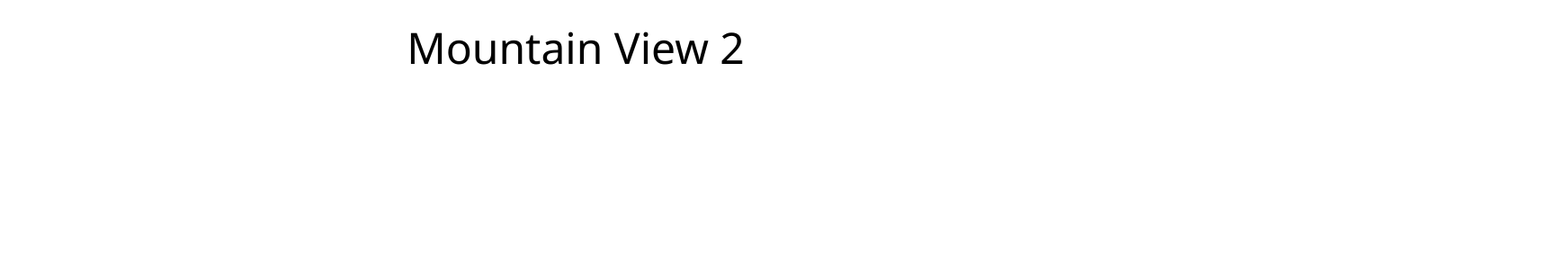
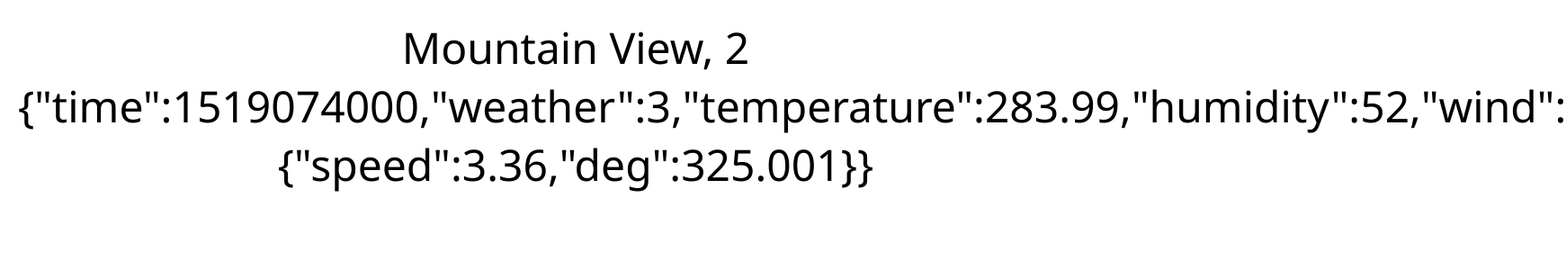
Before and after one commit to jyi468/weather, a React (Create React App) app: page / in a window 1280 px wide. Shown: the top 300 px of the page at 90% size, 1741 px wide, since content can reach past the window. Built offline with nearby package versions, Linux system fonts and the light colour scheme.

Commit message:
Display basic data

```diff
--- a/package.json
+++ b/package.json
@@ -12,7 +12,8 @@
     "react-scripts-ts": "3.1.0",
     "redux": "^4.0.0",
     "redux-logger": "^3.0.6",
-    "redux-thunk": "^2.3.0"
+    "redux-thunk": "^2.3.0",
+    "weather-icons": "^1.3.2"
   },
   "scripts": {
     "start": "react-scripts-ts start",
--- a/src/components/App.tsx
+++ b/src/components/App.tsx
@@ -1,9 +1,9 @@
 import * as React from 'react';
-import { TempScale } from '../types/types';
+import {TempScale, Weather} from '../types/types';
 //import * as actions from '../actions';
 //import { Dispatch } from 'redux';
 import './App.css';
-import { WeatherState } from "../types/types";
+import {WeatherState} from "../types/types";
 
 /**
  * Functional component that gives name and exclamation marks depending on enthusiasm level.
@@ -35,7 +35,18 @@ export class App extends React.Component<WeatherState, WeatherState> {
     static defaultProps: WeatherState = {
         city: "",
         country: "",
-        scale: TempScale.F
+        scale: TempScale.F,
+        forecasts: [{
+            time: 0,
+            weather: Weather.ClearSky,
+            temperature: 0,
+            humidity: 0,
+            precipitation: 0,
+            wind: {
+                deg: 0,
+                speed: 0
+            }
+        }]
     };
 
     constructor(props: WeatherState) {
@@ -49,10 +60,11 @@ export class App extends React.Component<WeatherState, WeatherState> {
     }
 
     render() {
-        const { city, scale } = this.props;
+        const {city, country, scale, forecasts } = this.props;
         return (<div className="hello">
                 <div className="greeting">
-                    {city.toString() + " " + scale.toString()}
+                    {city.toString() + ", " + country.toString() + " "
+                    + scale.toString() + " " + JSON.stringify(forecasts[0])}
                 </div>
             </div>
         );
@@ -67,7 +79,8 @@ export default App;
  *
  * @param {number} numChars - optional numbe r parameter
  * @returns {string}
- *//*
+ */
+/*
 function getExclamationMarks(numChars: number) {
     return Array(numChars + 1).join('!');
 }*/
--- a/src/containers/App.tsx
+++ b/src/containers/App.tsx
@@ -10,9 +10,9 @@ import { ThunkDispatch } from 'redux-thunk'
 // mapStateToProps - changes the data from current store to to shape our component needs - mapper
 // mapDispatchToProps - creates callback props to pump actions to our store using a given dispatch function
 
-export function mapStateToProps({ city, scale, forecasts, currentForecast }: WeatherState) {
+export function mapStateToProps({ city, country, scale, forecasts }: WeatherState) {
     return {
-        city, scale, forecasts, currentForecast
+        city, country, scale, forecasts
     }
 }
 
--- a/src/reducers/reducers.tsx
+++ b/src/reducers/reducers.tsx
@@ -1,5 +1,5 @@
 import { WeatherAction } from "../actions/actions";
-import { WeatherState, TempScale, Weather, Forecast } from '../types/types';
+import { WeatherState, TempScale, Weather } from '../types/types';
 import { RECEIVE_WEATHER } from "../constants/constants";
 
 export function weather(state: WeatherState, action: WeatherAction): WeatherState {
@@ -9,24 +9,20 @@ export function weather(state: WeatherState, action: WeatherAction): WeatherStat
             //return { ...state };
             const json = action.json;
 
-            // Map list into Forecast objects
-            const forecasts: Forecast[] = json.list.map((day: any) => {
-                return {
-                    time: day.dt,
-                    weather: getWeather(day.weather[0].description),
-                    temperature: day.main.temp,
-                    humidity: day.main.humidity,
-                    precipitation: day.rain ? day.rain['3h'] : 0,
-                    wind: day.wind
-                };
-            });
-
             return Object.assign({}, state, {
                 city: json.city.name,
                 country: json.country,
                 scale: TempScale.F,
-                forecasts: forecasts,
-                currentForecast: forecasts[0]
+                forecasts: json.list.map((day: any) => {
+                    return {
+                        time: day.dt,
+                        weather: getWeather(day.weather[0].description),
+                        temperature: day.main.temp,
+                        humidity: day.main.humidity,
+                        precipitation: day.rain ? day.rain['3h'] : 0,
+                        wind: day.wind
+                    };
+                }),
             });
         default:
             return state;
--- a/src/types/types.tsx
+++ b/src/types/types.tsx
@@ -2,9 +2,8 @@ export interface WeatherState {
     city: string;
     country: string;
     scale: TempScale
-    currentForecast?: Forecast;
     // Forecasts are in 3 hour increments
-    forecasts?: Forecast[];
+    forecasts: Forecast[];
     fetchWeather?: () => object;
 }
 
```
